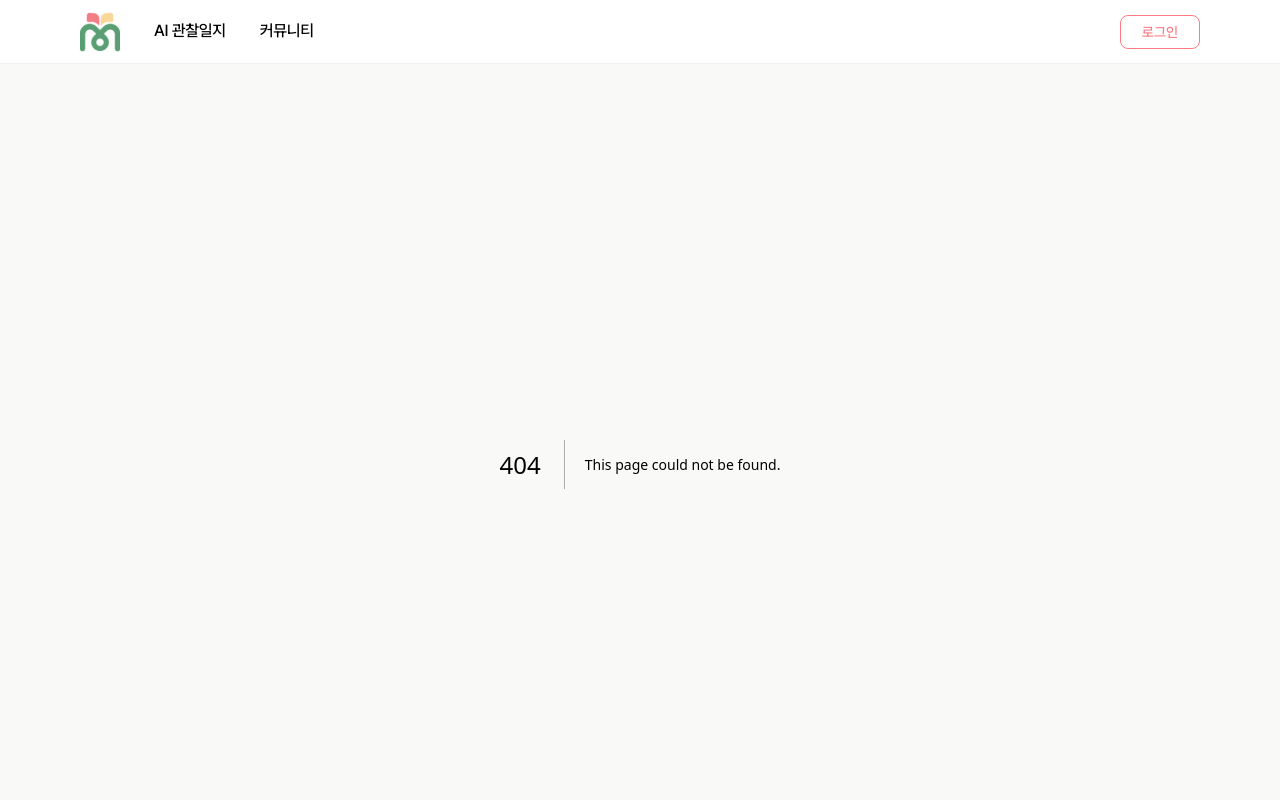
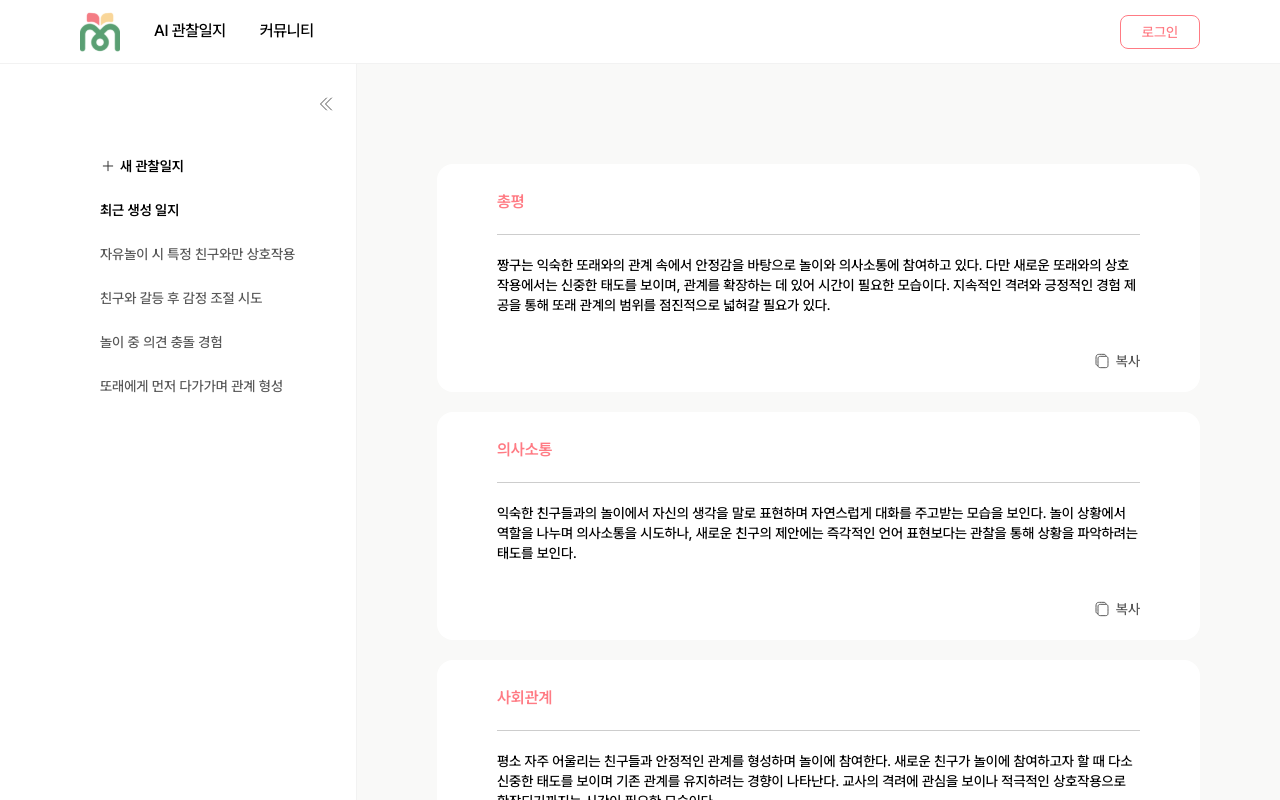
Before and after one commit to 7-baduki/moassam-frontend, a Next.js app: page /observations/1 in a window 1280 px wide. Before the commit this address had no page. Built offline with nearby package versions, Linux system fonts and the light colour scheme.

Commit message:
style: 관찰일지 AI 생성 결과 페이지 UI 구현 (#32)

```diff
--- /dev/null
+++ b/app/observations/[id]/page.tsx
@@ -0,0 +1,41 @@
+import ObservationResultCard from '@/components/observations/ObservationResultCard';
+import { Button } from '@/components/common/button/Button';
+
+// 임시
+const TEMP_RESULT = [
+  {
+    title: '총평',
+    content:
+      '짱구는 익숙한 또래와의 관계 속에서 안정감을 바탕으로 놀이와 의사소통에 참여하고 있다. 다만 새로운 또래와의 상호작용에서는 신중한 태도를 보이며, 관계를 확장하는 데 있어 시간이 필요한 모습이다. 지속적인 격려와 긍정적인 경험 제공을 통해 또래 관계의 범위를 점진적으로 넓혀갈 필요가 있다.',
+  },
+  {
+    title: '의사소통',
+    content:
+      '익숙한 친구들과의 놀이에서 자신의 생각을 말로 표현하며 자연스럽게 대화를 주고받는 모습을 보인다. 놀이 상황에서 역할을 나누며 의사소통을 시도하나, 새로운 친구의 제안에는 즉각적인 언어 표현보다는 관찰을 통해 상황을 파악하려는 태도를 보인다.',
+  },
+  {
+    title: '사회관계',
+    content:
+      '평소 자주 어울리는 친구들과 안정적인 관계를 형성하며 놀이에 참여한다. 새로운 친구가 놀이에 참여하고자 할 때 다소 신중한 태도를 보이며 기존 관계를 유지하려는 경향이 나타난다. 교사의 격려에 관심을 보이나 적극적인 상호작용으로 확장되기까지는 시간이 필요한 모습이다.',
+  },
+  {
+    title: '자연탐구',
+    content:
+      '블록놀이 과정에서 구조를 만들고 역할을 나누며 놀이를 지속하는 모습이 관찰된다. 익숙한 환경에서는 놀이에 안정적으로 참여하나, 새로운 상황에서는 즉각적인 탐색보다는 주변을 살피며 신중하게 접근하는 태도를 보인다.',
+  },
+];
+
+export default function ObservationDetailPage() {
+  return (
+    <div>
+      <div className="flex flex-col gap-5">
+        {TEMP_RESULT.map((item) => (
+          <ObservationResultCard key={item.title} title={item.title} content={item.content} />
+        ))}
+      </div>
+      <div className="flex justify-end py-15">
+        <Button size="md">재생성</Button>
+      </div>
+    </div>
+  );
+}
--- /dev/null
+++ b/components/observations/ObservationResultCard.tsx
@@ -0,0 +1,36 @@
+'use client';
+
+import { CopyIcon } from '@/app/assets/icons';
+import { Button } from '@/components/common/button/Button';
+
+interface ObservationResultCardProps {
+  title: string;
+  content: string;
+}
+
+export default function ObservationResultCard({ title, content }: ObservationResultCardProps) {
+  const handleCopy = () => {
+    navigator.clipboard.writeText(content);
+  };
+
+  return (
+    <div className="flex flex-col rounded-2xl bg-white px-15 pt-[25.5px] pb-[15.5px]">
+      <p className="border-b-[0.5px] border-b-black-400 pb-5 text-base font-semibold text-pink-500">
+        {title}
+      </p>
+      <p className="mt-5 text-sm font-medium text-black">{content}</p>
+      <div className="mt-7.5 flex justify-end">
+        <Button
+          variant="ghost"
+          size="sm"
+          onClick={handleCopy}
+          aria-label="복사"
+          className="flex w-auto items-center gap-1"
+        >
+          <CopyIcon />
+          복사
+        </Button>
+      </div>
+    </div>
+  );
+}
```
